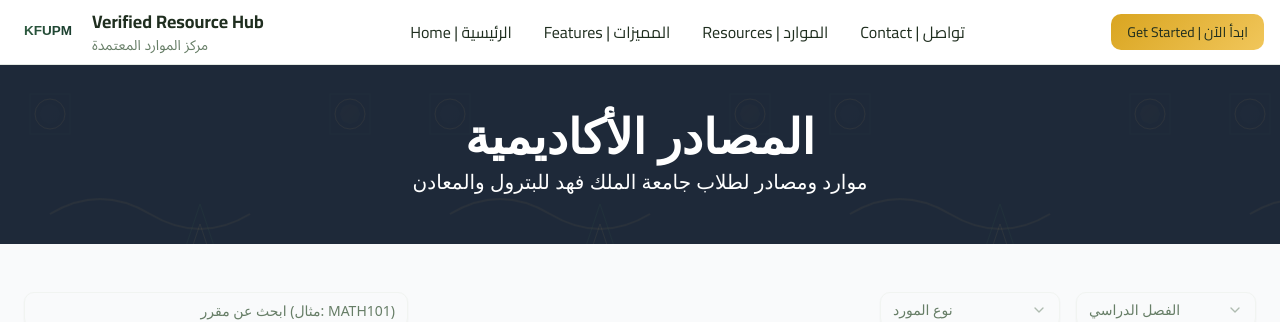
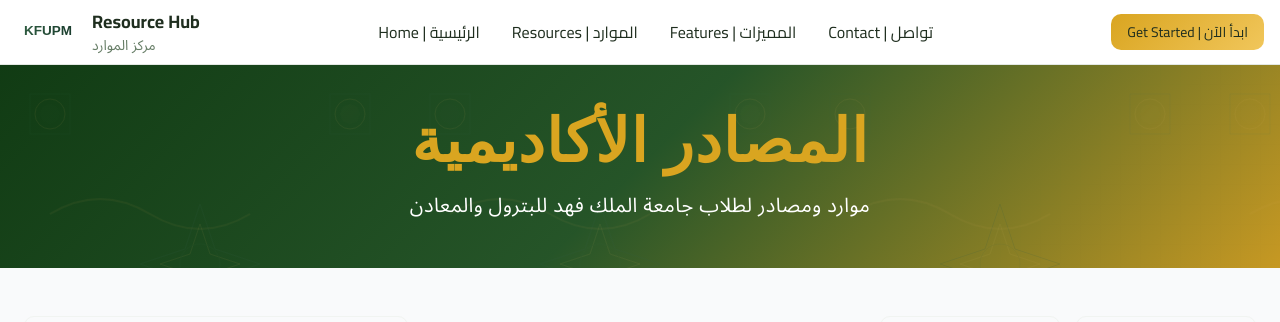
Before and after one commit to lcaso0/KFUPM_RESOURCES, a Next.js app: page /resources in a window 1280 px wide. Shown: the top 322 px of the page. Built offline with nearby package versions, Linux system fonts and the light colour scheme; no server answers; a web font is replaced by a local one.

Commit message:
Updating some ui designs especially in resources page

```diff
--- a/app/resources/components/Header.tsx
+++ b/app/resources/components/Header.tsx
@@ -1,8 +1,18 @@
 export default function Header() {
   return (
-    <header className="bg-gray-800 text-white text-center py-12" style={{ backgroundImage: "url('/kfupm-pattern.svg')" }}>
-      <h1 className="text-5xl font-bold">المصادر الأكاديمية</h1>
-      <p className="text-xl mt-2">موارد ومصادر لطلاب جامعة الملك فهد للبترول والمعادن</p>
+    <header className="relative bg-gray-800 text-white text-center py-12">
+
+      {/* Gradient Overlay */}
+      <div className="absolute inset-0 bg-gradient-hero opacity-90" />
+
+      {/* Geometric Pattern Overlay */}
+      <div className="absolute inset-0 bg-geometric-pattern opacity-100" />
+
+      <div className="container relative z-10 mx-auto tracking-wide flex flex-col gap-3">
+      <h1 className="text-6xl font-bold text-secondary font-diwani ">المصادر الأكاديمية</h1>
+      <p className="text-xl mt-2 font-noto-arabic">موارد ومصادر لطلاب جامعة الملك فهد للبترول والمعادن</p>
+      </div>
+
     </header>
   );
 }
--- a/components/Navigation.tsx
+++ b/components/Navigation.tsx
@@ -3,6 +3,7 @@
 import { Button } from "@/components/ui/button";
 import { SignedIn, SignedOut, useClerk, UserButton } from "@clerk/nextjs";
 import { Menu, X } from "lucide-react";
+import Link from "next/link";
 import { useState } from "react";
 
 const Navigation = () => {
@@ -14,7 +15,7 @@ const Navigation = () => {
       <div className="container mx-auto px-4">
         <div className="flex items-center justify-between h-16">
           {/* Logo */}
-          <div className="flex items-center space-x-3">
+          <Link href="/" className="flex items-center space-x-3">
             <div className="w-16 h-6 flex items-center justify-center">
               <img
                 src="/kfupm-logo.svg"
@@ -24,33 +25,33 @@ const Navigation = () => {
             </div>
             <div className="hidden sm:block">
               <h1 className="font-cairo font-bold text-lg text-foreground">
-                Verified Resource Hub
+                Resource Hub
               </h1>
               <p className="font-noto-arabic text-sm text-muted-foreground">
-                مركز الموارد المعتمدة
+                مركز الموارد
               </p>
             </div>
-          </div>
+          </Link>
 
           {/* Desktop Navigation */}
           <div className="hidden md:flex items-center space-x-8">
-            <a
-              href="#home"
+            <Link
+              href="/"
               className="text-foreground hover:text-primary transition-colors font-cairo"
             >
               Home | الرئيسية
-            </a>
+            </Link>
+            <Link
+              href="/resources"
+              className="text-foreground hover:text-primary transition-colors font-cairo"
+            >
+              Resources | الموارد
+            </Link>
             <a
               href="#features"
               className="text-foreground hover:text-primary transition-colors font-cairo"
             >
               Features | المميزات
-            </a>
-            <a
-              href="#resources"
-              className="text-foreground hover:text-primary transition-colors font-cairo"
-            >
-              Resources | الموارد
             </a>
             <a
               href="#contact"
```
